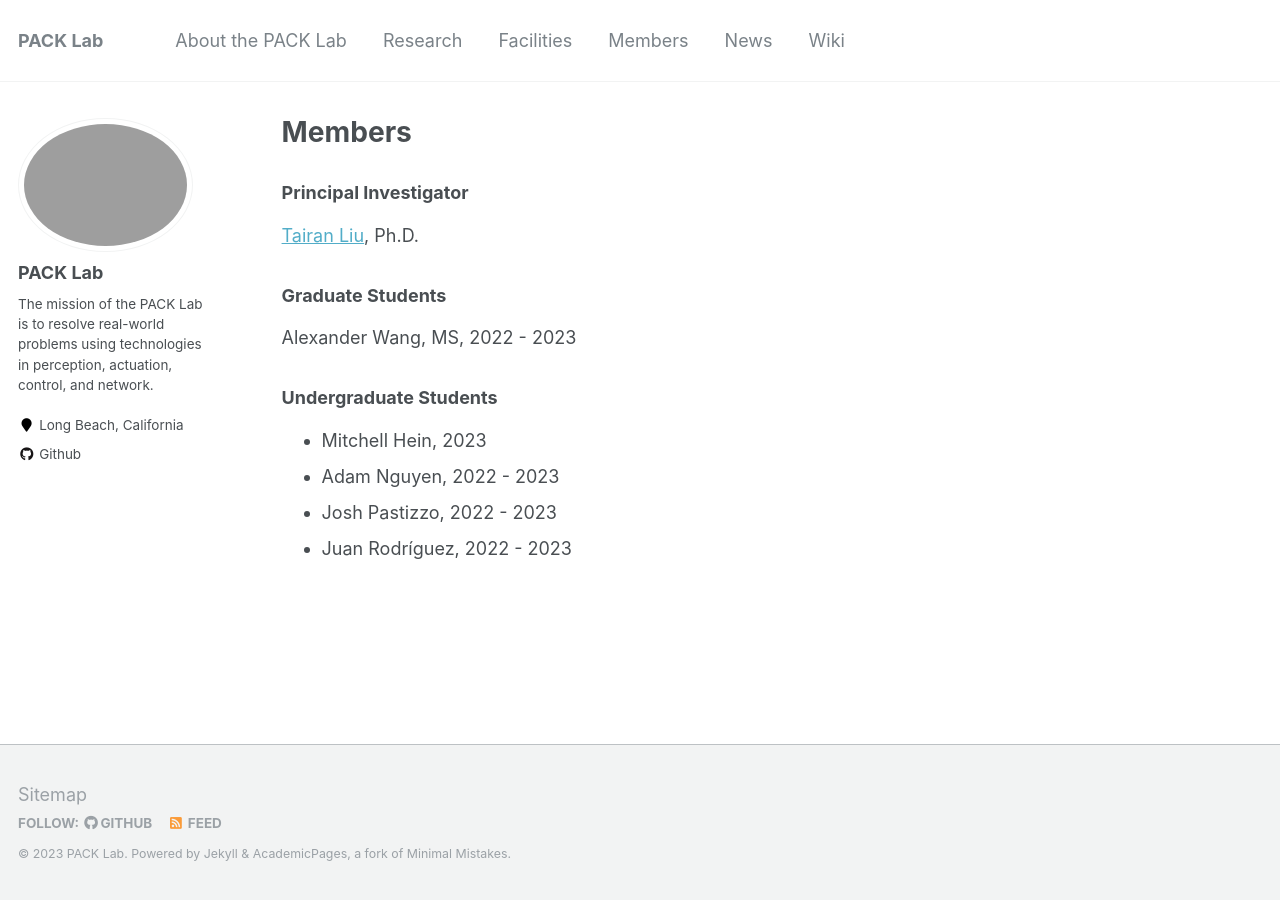
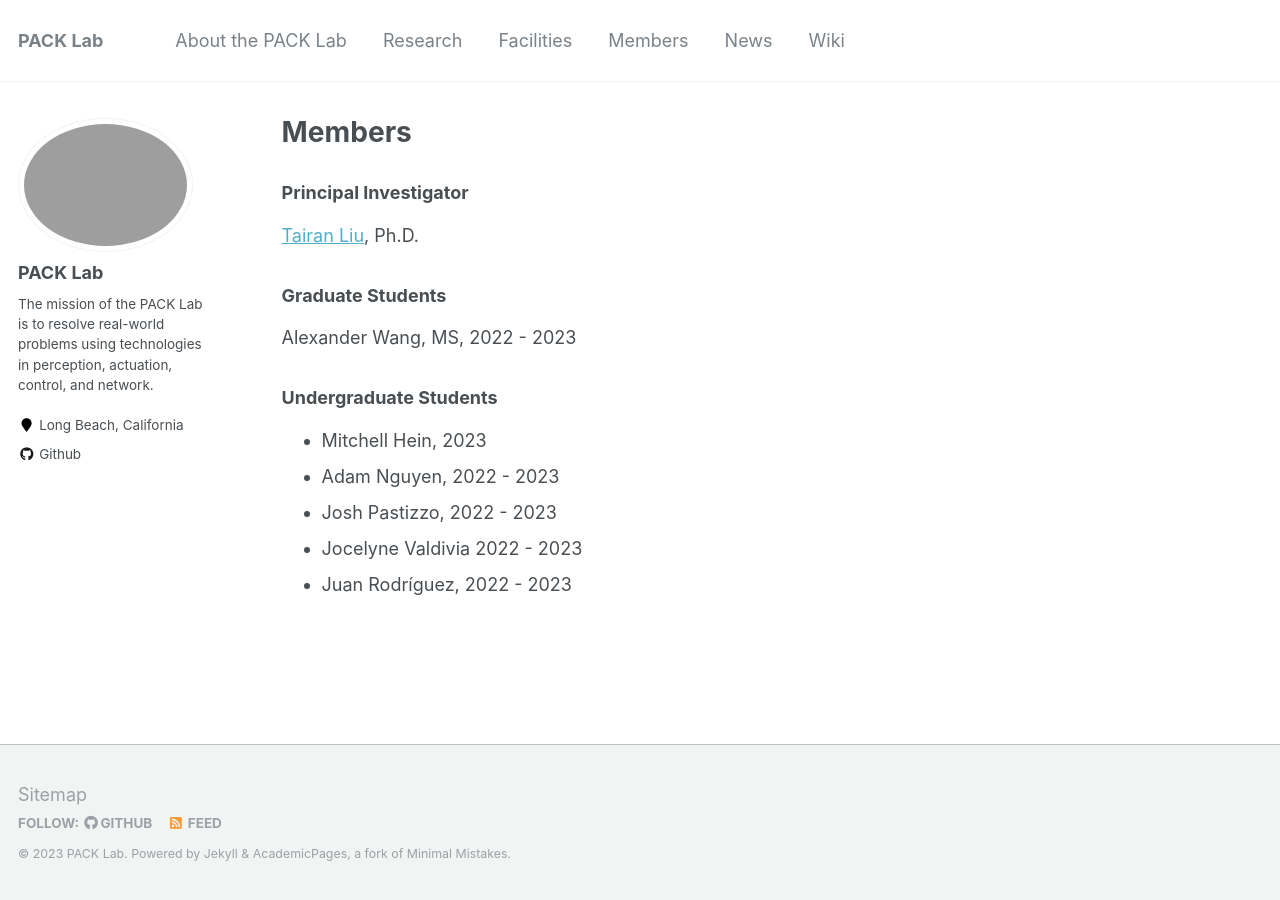
Before and after one commit to pack-lab/pack-lab.github.io, a Jekyll site: the page built from _pages/members.md, in a window 1280 px wide. Built offline with Jekyll 4.4.1, drawn with Linux system fonts in a browser that asks for light colours.

Commit message:
Update members.md

```diff
--- a/_pages/members.md
+++ b/_pages/members.md
@@ -18,4 +18,5 @@ Alexander Wang, MS, 2022 - 2023
 * Mitchell Hein, 2023
 * Adam Nguyen, 2022 - 2023
 * Josh Pastizzo, 2022 - 2023
+* Jocelyne Valdivia 2022 - 2023
 * Juan Rodríguez, 2022 - 2023
```
